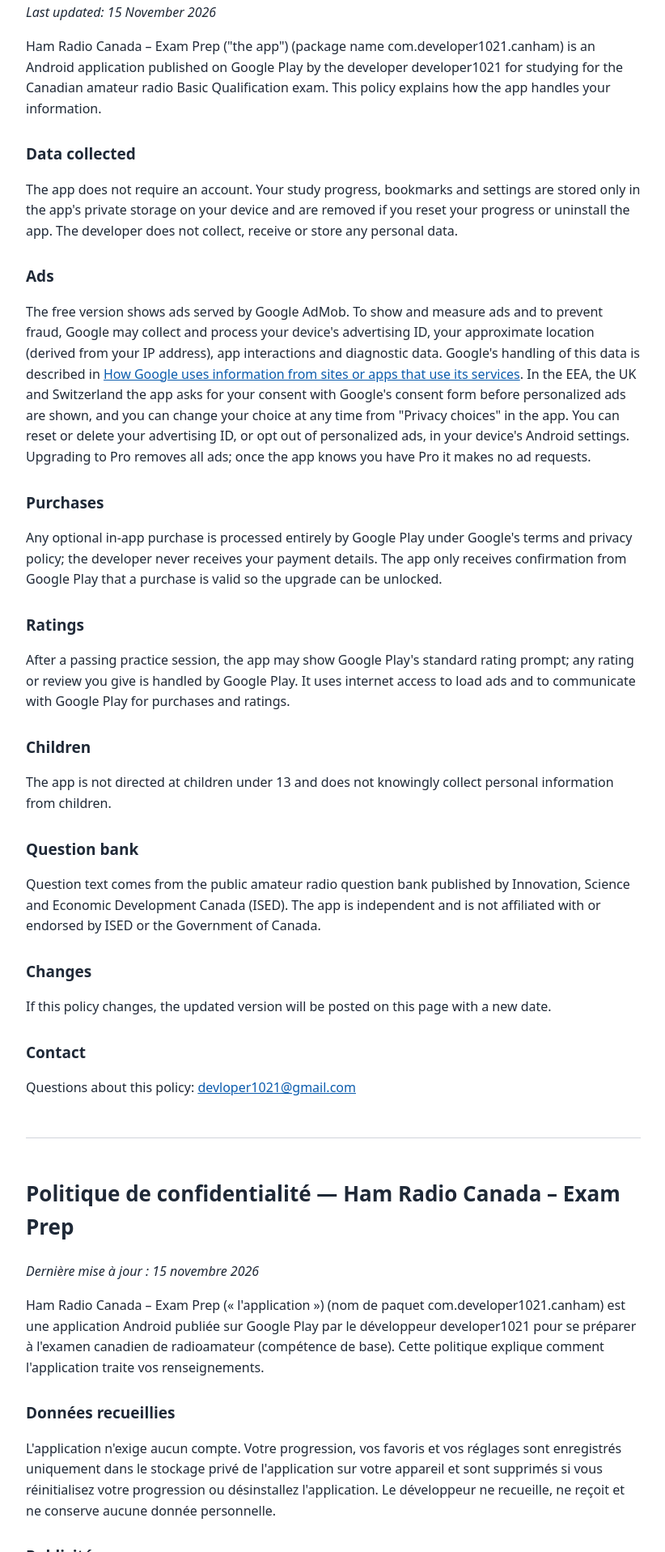
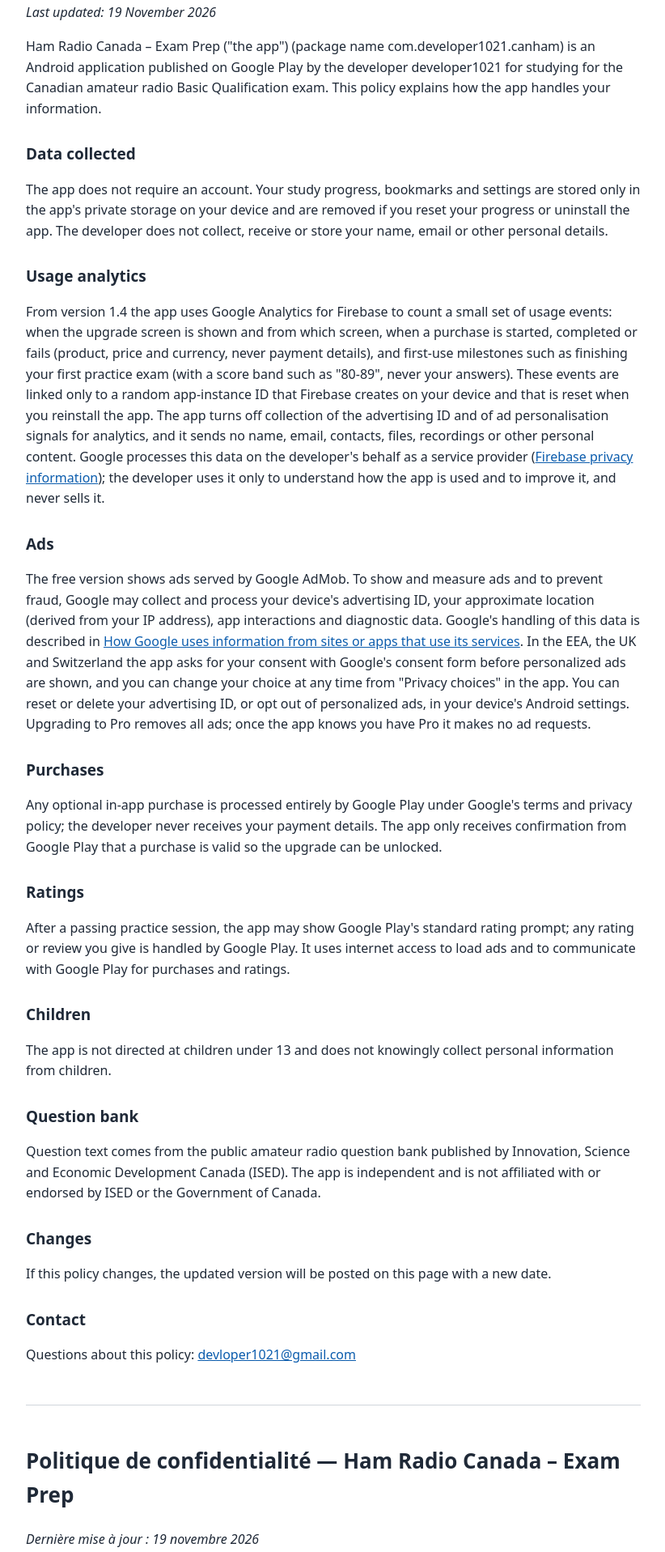
Before and after one commit to dev114453/dev114453.github.io, a plain HTML site: page privacy/canham.html in a window 1280 px wide. Shown: the part 147-2064 px from the top of the page at 81% size, without its empty margins (228-1050 px from the left). Drawn offline with Linux system fonts and the light colour scheme.

Commit message:
Privacy: Firebase usage analytics (canham, 19 Nov 2026)

```diff
--- a/privacy/canham.html
+++ b/privacy/canham.html
@@ -1,8 +1,9 @@
 <!doctype html><html lang="en"><head><meta charset="utf-8"><meta name="viewport" content="width=device-width,initial-scale=1"><title>Privacy Policy — Ham Radio Canada – Exam Prep</title><style>body{font:16px/1.6 system-ui,-apple-system,Segoe UI,Roboto,sans-serif;max-width:760px;margin:0 auto;padding:24px 16px;color:#1f2937;background:#fff}h1{font-size:26px}h2{font-size:19px;margin-top:28px}a{color:#0b5cad}li{margin:6px 0}hr{margin:48px 0;border:0;border-top:1px solid #d1d5db}footer{margin-top:40px;color:#6b7280;font-size:14px}@media(prefers-color-scheme:dark){body{background:#111827;color:#e5e7eb}a{color:#7cb4f5}hr{border-top-color:#374151}}</style></head><body>
 <p><a href="#fr" hreflang="fr">Français ↓</a></p>
-<section lang="en"><h1>Privacy Policy — Ham Radio Canada – Exam Prep</h1><p><em>Last updated: 15 November 2026</em></p>
+<section lang="en"><h1>Privacy Policy — Ham Radio Canada – Exam Prep</h1><p><em>Last updated: 19 November 2026</em></p>
 <p>Ham Radio Canada – Exam Prep ("the app") (package name com.developer1021.canham) is an Android application published on Google Play by the developer developer1021 for studying for the Canadian amateur radio Basic Qualification exam. This policy explains how the app handles your information.</p>
-<h2>Data collected</h2><p>The app does not require an account. Your study progress, bookmarks and settings are stored only in the app's private storage on your device and are removed if you reset your progress or uninstall the app. The developer does not collect, receive or store any personal data.</p>
+<h2>Data collected</h2><p>The app does not require an account. Your study progress, bookmarks and settings are stored only in the app's private storage on your device and are removed if you reset your progress or uninstall the app. The developer does not collect, receive or store your name, email or other personal details.</p>
+<h2>Usage analytics</h2><p>From version 1.4 the app uses Google Analytics for Firebase to count a small set of usage events: when the upgrade screen is shown and from which screen, when a purchase is started, completed or fails (product, price and currency, never payment details), and first-use milestones such as finishing your first practice exam (with a score band such as "80-89", never your answers). These events are linked only to a random app-instance ID that Firebase creates on your device and that is reset when you reinstall the app. The app turns off collection of the advertising ID and of ad personalisation signals for analytics, and it sends no name, email, contacts, files, recordings or other personal content. Google processes this data on the developer's behalf as a service provider (<a href="https://firebase.google.com/support/privacy">Firebase privacy information</a>); the developer uses it only to understand how the app is used and to improve it, and never sells it.</p>
 <h2>Ads</h2><p>The free version shows ads served by Google AdMob. To show and measure ads and to prevent fraud, Google may collect and process your device's advertising ID, your approximate location (derived from your IP address), app interactions and diagnostic data. Google's handling of this data is described in <a href="https://policies.google.com/technologies/partner-sites">How Google uses information from sites or apps that use its services</a>. In the EEA, the UK and Switzerland the app asks for your consent with Google's consent form before personalized ads are shown, and you can change your choice at any time from "Privacy choices" in the app. You can reset or delete your advertising ID, or opt out of personalized ads, in your device's Android settings. Upgrading to Pro removes all ads; once the app knows you have Pro it makes no ad requests.</p>
 <h2>Purchases</h2><p>Any optional in-app purchase is processed entirely by Google Play under Google's terms and privacy policy; the developer never receives your payment details. The app only receives confirmation from Google Play that a purchase is valid so the upgrade can be unlocked.</p>
 <h2>Ratings</h2><p>After a passing practice session, the app may show Google Play's standard rating prompt; any rating or review you give is handled by Google Play. It uses internet access to load ads and to communicate with Google Play for purchases and ratings.</p>
@@ -11,9 +12,10 @@
 <h2>Changes</h2><p>If this policy changes, the updated version will be posted on this page with a new date.</p>
 <h2>Contact</h2><p>Questions about this policy: <a href="mailto:devloper1021@gmail.com">devloper1021@gmail.com</a></p></section>
 <hr>
-<section lang="fr" id="fr"><h1>Politique de confidentialité — Ham Radio Canada – Exam Prep</h1><p><em>Dernière mise à jour : 15 novembre 2026</em></p>
+<section lang="fr" id="fr"><h1>Politique de confidentialité — Ham Radio Canada – Exam Prep</h1><p><em>Dernière mise à jour : 19 novembre 2026</em></p>
 <p>Ham Radio Canada – Exam Prep (« l'application ») (nom de paquet com.developer1021.canham) est une application Android publiée sur Google Play par le développeur developer1021 pour se préparer à l'examen canadien de radioamateur (compétence de base). Cette politique explique comment l'application traite vos renseignements.</p>
-<h2>Données recueillies</h2><p>L'application n'exige aucun compte. Votre progression, vos favoris et vos réglages sont enregistrés uniquement dans le stockage privé de l'application sur votre appareil et sont supprimés si vous réinitialisez votre progression ou désinstallez l'application. Le développeur ne recueille, ne reçoit et ne conserve aucune donnée personnelle.</p>
+<h2>Données recueillies</h2><p>L'application n'exige aucun compte. Votre progression, vos favoris et vos réglages sont enregistrés uniquement dans le stockage privé de l'application sur votre appareil et sont supprimés si vous réinitialisez votre progression ou désinstallez l'application. Le développeur ne recueille, ne reçoit et ne conserve ni votre nom, ni votre courriel, ni d'autres renseignements personnels.</p>
+<h2>Statistiques d'utilisation</h2><p>Depuis la version 1.4, l'application utilise Google Analytics pour Firebase pour compter un petit nombre d'événements d'utilisation : l'affichage de l'écran de mise à niveau et l'écran d'où il est ouvert, le début, la réussite ou l'échec d'un achat (produit, prix et devise, jamais vos renseignements de paiement) et des étapes comme la fin de votre premier examen blanc (avec une tranche de résultat comme « 80-89 », jamais vos réponses). Ces événements sont liés seulement à un identifiant d'instance aléatoire créé par Firebase sur votre appareil, réinitialisé si vous réinstallez l'application. L'application désactive la collecte de l'identifiant publicitaire et des signaux de personnalisation des annonces pour ces statistiques, et n'envoie ni nom, ni courriel, ni autre contenu personnel. Google traite ces données pour le compte du développeur à titre de fournisseur de services (<a href="https://firebase.google.com/support/privacy">confidentialité Firebase</a>); le développeur les utilise seulement pour comprendre l'utilisation de l'application et l'améliorer, et ne les vend jamais.</p>
 <h2>Publicité</h2><p>La version gratuite affiche des annonces diffusées par Google AdMob. Pour afficher et mesurer les annonces et prévenir la fraude, Google peut recueillir et traiter l'identifiant publicitaire de votre appareil, votre position approximative (déduite de votre adresse IP), vos interactions avec l'application et des données de diagnostic, comme décrit dans <a href="https://policies.google.com/technologies/partner-sites?hl=fr">les règles de Google</a>. Dans l'EEE, au Royaume-Uni et en Suisse, l'application vous demande votre consentement au moyen du formulaire de Google avant d'afficher des annonces personnalisées; vous pouvez modifier votre choix en tout temps dans « Privacy choices » de l'application. Vous pouvez réinitialiser ou supprimer votre identifiant publicitaire, ou refuser les annonces personnalisées, dans les paramètres Android. La version Pro supprime toutes les annonces.</p>
 <h2>Achats</h2><p>Tout achat intégré facultatif est traité entièrement par Google Play selon ses conditions et sa politique de confidentialité; le développeur ne reçoit jamais vos renseignements de paiement. L'application reçoit seulement de Google Play la confirmation qu'un achat est valide afin de débloquer la mise à niveau.</p>
 <h2>Évaluations</h2><p>Après une séance d'entraînement réussie, l'application peut afficher l'invite d'évaluation standard de Google Play; toute évaluation ou tout avis est traité par Google Play. L'application utilise l'accès Internet pour charger les annonces et pour communiquer avec Google Play (achats et évaluations).</p>
```
